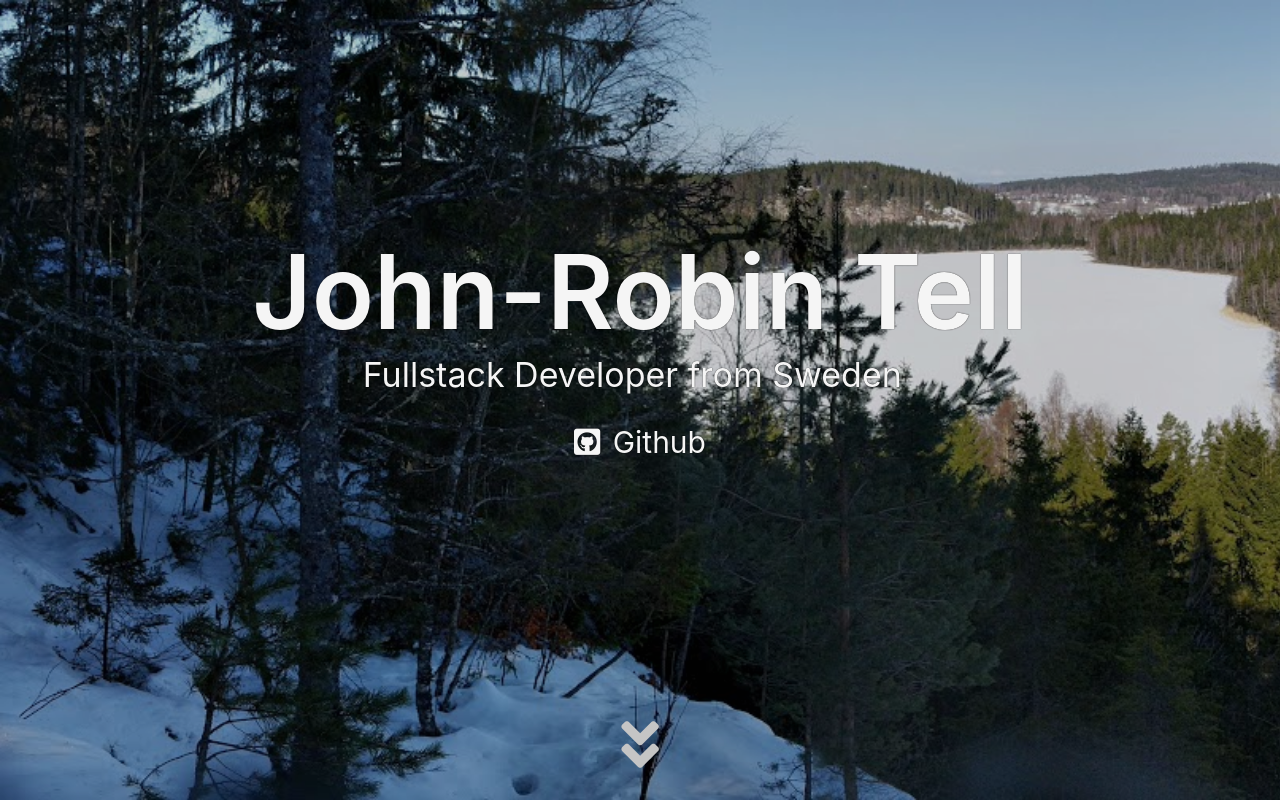
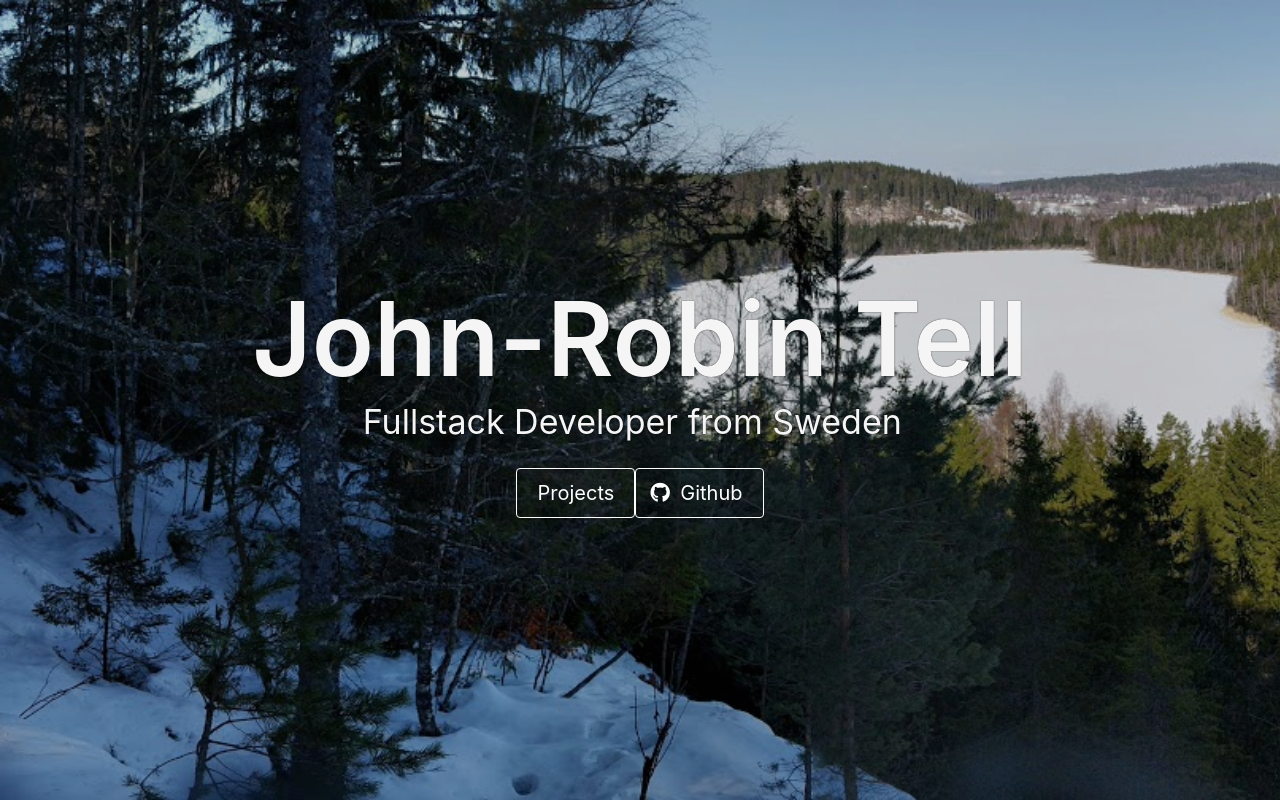
Before and after one commit to jrtell1/jrtell.se, a Vue app: page /#/ in a window 1280 px wide. Built offline with nearby package versions, Linux system fonts and the light colour scheme.

Commit message:
Changed GitHub link to button and added Projects button

```diff
--- a/src/assets/sass/_base.scss
+++ b/src/assets/sass/_base.scss
@@ -13,21 +13,9 @@
         color: #f5f5f5;
     }
 
-    .icon {
-        font-size: 34px;
-        color: #f5f5f5;
-    }
-
-    .platforms {
-        font-size: 30px;
-
-        a {
-            color: #f5f5f5;
-
-            &:hover {
-                color: #d0d0d0;
-            }
-        }
+    .button {
+        text-shadow: none;
+        color: initial;
     }
 }
 
@@ -48,8 +36,8 @@
     z-index: 1;
 }
 
-.startpage-arrow {
-    font-size: 60px;
-    color: #f5f5f5;
-    height: 100px;
-}
+//.startpage-arrow {
+//    font-size: 60px;
+//    color: #f5f5f5;
+//    height: 100px;
+//}
--- a/src/assets/sass/main.scss
+++ b/src/assets/sass/main.scss
@@ -10,10 +10,10 @@ $pink: #ffb3b3;
 $pink-invert: #fff;
 
 // Use the new pink as the primary color
-$primary: $pink;
-$primary-invert: $pink-invert;
+//$primary: $pink;
+//$primary-invert: $pink-invert;
 // Use the existing orange as the danger color
-$danger: $orange;
+//$danger: $orange;
 // Use the new serif family
 //$family-primary: 'Quicksand', 'Source Sans Pro', -apple-system, BlinkMacSystemFont, 'Segoe UI', Roboto, 'Helvetica Neue', Arial, sans-serif;
 
--- a/src/pages/home.vue
+++ b/src/pages/home.vue
@@ -14,20 +14,22 @@
                             <h2 class="subtitle is-size-4-mobile">
                                 <typed-text text="Fullstack Developer from Sweden"/>
                             </h2>
-                            <p class="platforms">
-                                <a href="https://github.com/jrtell1" rel="noopener">
-                                    <i class="fab fa-github-square mr-1"></i> Github
-                                </a>
-                            </p>
+                            <router-link class="button is-dark is-medium is-inverted is-outlined" to="projects">Projects</router-link>
+                            <a class="button is-dark is-medium is-inverted is-outlined" href="https://github.com/jrtell1" target="_blank" rel="noopener noreferrer">
+                                <span class="icon">
+                                    <i class="fab fa-github"></i>
+                                </span>
+                                <span>Github</span>
+                            </a>
                         </div>
                     </div>
                 </div>
             </div>
-            <div class="hero-foot has-text-centered">
-                <div class="startpage-arrow">
-                    <i class="fas fa-angle-double-down"></i>
-                </div>
-            </div>
+            <!--<div class="hero-foot has-text-centered">-->
+                <!--<div class="startpage-arrow">-->
+                    <!--<i class="fas fa-angle-double-down"></i>-->
+                <!--</div>-->
+            <!--</div>-->
         </section>
     </div>
 </template>
```
